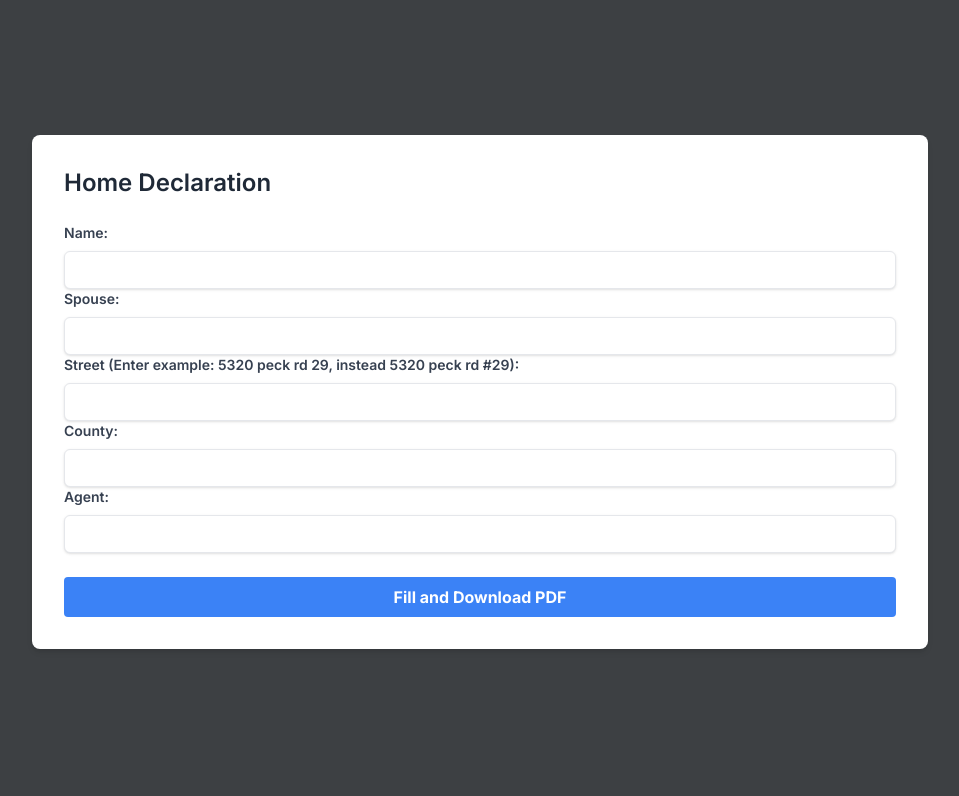
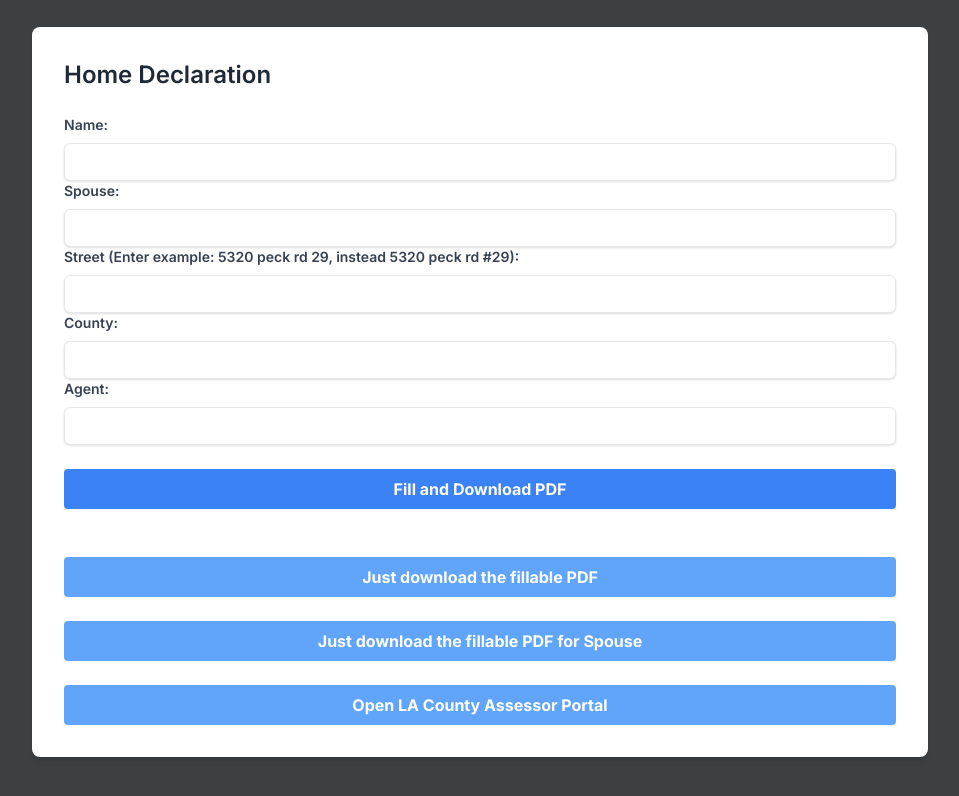
Before and after one commit to hskl18/form_filler, a Next.js app: page /homestead in a window 1280 px wide. Shown: the top 796 px of the page, without its empty margins (160-1119 px from the left). Built offline with nearby package versions, Linux system fonts and the light colour scheme.

Commit message:
change the layout

```diff
--- a/src/app/aff_death/page.tsx
+++ b/src/app/aff_death/page.tsx
@@ -190,7 +190,7 @@ export default function Aff_death() {
         <br />
 
         <button
-          className="bg-blue-500 hover:bg-blue-700 text-white font-bold py-2 px-4 rounded transition duration-300 ease-in-out transform hover:-translate-y-1 focus:outline-none focus:ring-2 focus:ring-blue-500 focus:ring-opacity-50"
+          className="bg-blue-400 hover:bg-blue-600 text-white font-bold py-2 px-4 rounded transition duration-300 ease-in-out transform hover:-translate-y-1 focus:outline-none focus:ring-2 focus:ring-blue-500 focus:ring-opacity-50"
           type="button"
           onClick={downloadPdf}
         >
@@ -198,7 +198,7 @@ export default function Aff_death() {
         </button>
         <br />
         <button
-          className="bg-blue-500 hover:bg-blue-700 text-white font-bold py-2 px-4 rounded transition duration-300 ease-in-out transform hover:-translate-y-1 focus:outline-none focus:ring-2 focus:ring-blue-500 focus:ring-opacity-50"
+          className="bg-blue-400 hover:bg-blue-600 text-white font-bold py-2 px-4 rounded transition duration-300 ease-in-out transform hover:-translate-y-1 focus:outline-none focus:ring-2 focus:ring-blue-500 focus:ring-opacity-50"
           type="button"
           onClick={() => window.open('https://portal.assessor.lacounty.gov/', '_blank')}
         >
--- a/src/app/homestead/page.tsx
+++ b/src/app/homestead/page.tsx
@@ -5,6 +5,32 @@ import { PDFDocument } from 'pdf-lib';
 import { saveAs } from 'file-saver';
 
 export default function Homestead() {
+
+  const downloadPdf = async () => {
+    try {
+      let pdfTemplateUrl = '../../files/Homestead.pdf';
+
+      const response = await fetch(pdfTemplateUrl);
+      if (!response.ok) throw new Error(`Error fetching PDF: ${response.statusText}`);
+      const blob = await response.blob();
+      saveAs(blob, `Homestead.pdf`);
+    } catch (error) {
+      console.error('Error downloading PDF:', error);
+    }
+  };
+
+  const downloadPdfs = async () => {
+    try {
+      let pdfTemplateUrl = '../../files/HomesteadSpouse.pdf';
+
+      const response = await fetch(pdfTemplateUrl);
+      if (!response.ok) throw new Error(`Error fetching PDF: ${response.statusText}`);
+      const blob = await response.blob();
+      saveAs(blob, `HomesteadSpouse.pdf`);
+    } catch (error) {
+      console.error('Error downloading PDF:', error);
+    }
+  };
 
   // Define the type for the expected fetch data
   type fetchDataType = {
@@ -184,6 +210,36 @@ export default function Homestead() {
         >
           Fill and Download PDF
         </button>
+
+
+        <br />
+        <br />
+
+        <button
+          className="bg-blue-400 hover:bg-blue-600 text-white font-bold py-2 px-4 rounded transition duration-300 ease-in-out transform hover:-translate-y-1 focus:outline-none focus:ring-2 focus:ring-blue-500 focus:ring-opacity-50"
+          type="button"
+          onClick={downloadPdf}
+        >
+          Just download the fillable PDF
+        </button>
+        <br />
+        <button
+          className="bg-blue-400 hover:bg-blue-600 text-white font-bold py-2 px-4 rounded transition duration-300 ease-in-out transform hover:-translate-y-1 focus:outline-none focus:ring-2 focus:ring-blue-500 focus:ring-opacity-50"
+          type="button"
+          onClick={downloadPdfs}
+        >
+          Just download the fillable PDF for Spouse
+        </button>
+        <br />
+        <button
+          className="bg-blue-400 hover:bg-blue-600 text-white font-bold py-2 px-4 rounded transition duration-300 ease-in-out transform hover:-translate-y-1 focus:outline-none focus:ring-2 focus:ring-blue-500 focus:ring-opacity-50"
+          type="button"
+          onClick={() => window.open('https://portal.assessor.lacounty.gov/', '_blank')}
+        >
+          Open LA County Assessor Portal
+        </button>
+
+
       </form>
     </div>
 
--- a/src/app/page.tsx
+++ b/src/app/page.tsx
@@ -36,25 +36,25 @@ export default function Home() {
   return (
     <div className="flex justify-center items-center h-screen bg-gray-100">
       <div className="text-center">
-        <h1 className="text-4xl font-bold text-gray-800 mb-8">Form Filler Home Page</h1>
+        <h1 className="text-4xl font-bold text-gray-800 mb-8">APAC Form Filler Home Page</h1>
 
         <button
           onClick={downloadPdf}
-          className="text-white bg-blue-600 hover:bg-blue-700 focus:ring-4 focus:ring-blue-300 font-medium rounded-lg text-sm px-5 py-2.5 text-center mr-2 mb-2 dark:bg-blue-600 dark:hover:bg-blue-700 dark:focus:ring-blue-800"
+          className="text-white bg-blue-400 hover:bg-blue-600 focus:ring-4 focus:ring-blue-300 font-medium rounded-lg text-sm px-5 py-2.5 text-center mr-2 mb-2 dark:bg-blue-600 dark:hover:bg-blue-700 dark:focus:ring-blue-800"
         >
           CCA Form
         </button>
 
         <button
           onClick={homestead}
-          className="text-white bg-blue-600 hover:bg-blue-700 focus:ring-4 focus:ring-blue-300 font-medium rounded-lg text-sm px-5 py-2.5 text-center mr-2 mb-2 dark:bg-blue-600 dark:hover:bg-blue-700 dark:focus:ring-blue-800"
+          className="text-white bg-blue-400 hover:bg-blue-600 focus:ring-4 focus:ring-blue-300 font-medium rounded-lg text-sm px-5 py-2.5 text-center mr-2 mb-2 dark:bg-blue-600 dark:hover:bg-blue-700 dark:focus:ring-blue-800"
         >
           Homestead
         </button>
 
         <button
           onClick={aff_death}
-          className="text-white bg-blue-600 hover:bg-blue-700 focus:ring-4 focus:ring-blue-300 font-medium rounded-lg text-sm px-5 py-2.5 text-center mr-2 mb-2 dark:bg-blue-600 dark:hover:bg-blue-700 dark:focus:ring-blue-800"
+          className="text-white bg-blue-400 hover:bg-blue-600 focus:ring-4 focus:ring-blue-300 font-medium rounded-lg text-sm px-5 py-2.5 text-center mr-2 mb-2 dark:bg-blue-600 dark:hover:bg-blue-700 dark:focus:ring-blue-800"
         >
           Affidavit - Death of Trustee
         </button>
```
